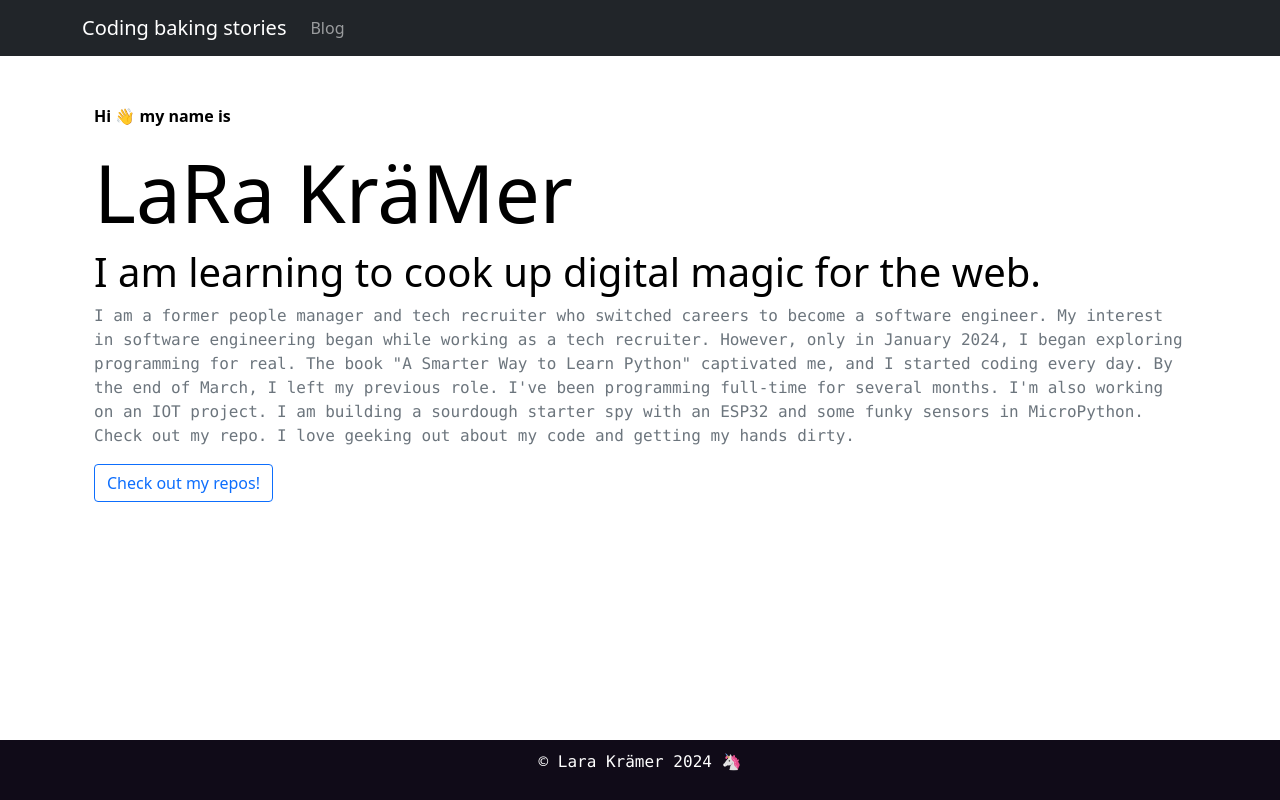
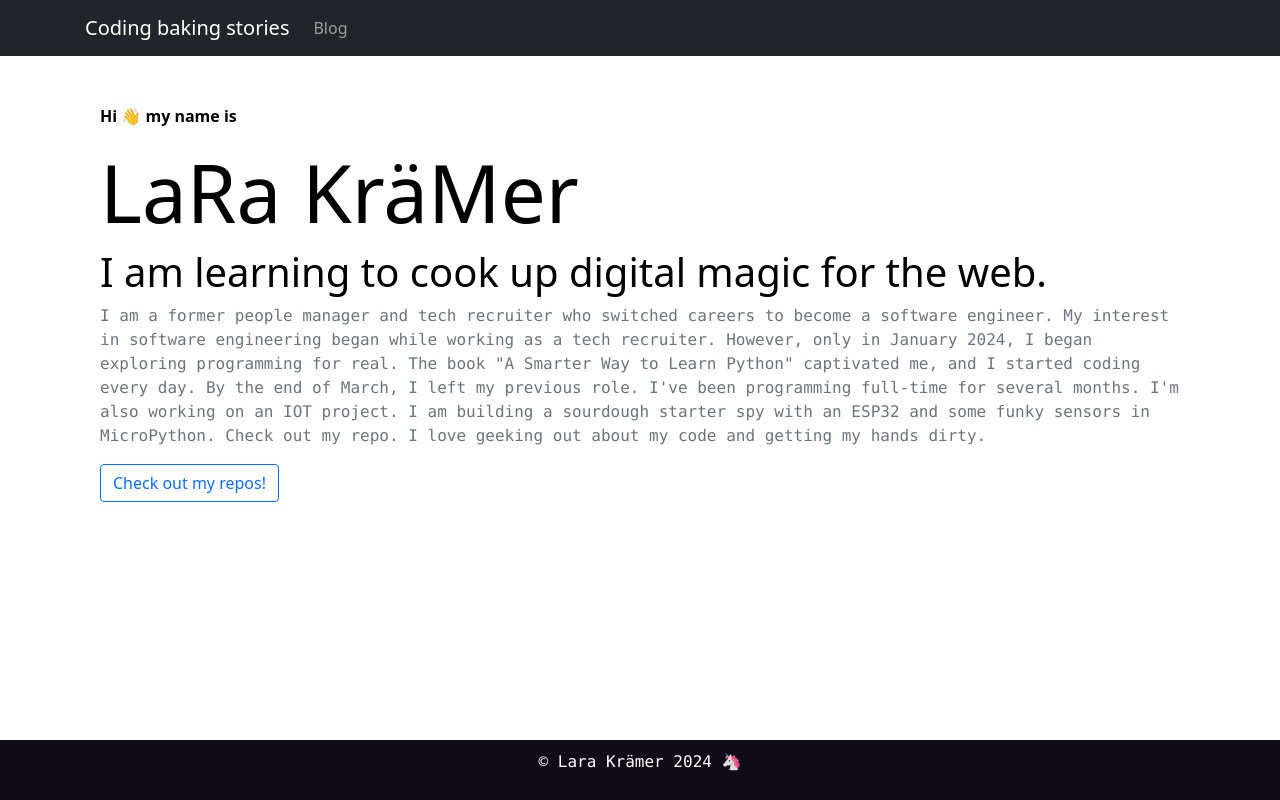
Before and after one commit to LaraKraemer/portfolio-blog, a Django app: page / in a window 1280 px wide. Run offline with Django 3.2, Linux system fonts and the light colour scheme; some libraries are stand-ins or nearby versions.

Commit message:
Correct width, footer

```diff
--- a/personal_blog/static/css/personal_blog.css
+++ b/personal_blog/static/css/personal_blog.css
@@ -5,11 +5,11 @@
 body, html {
     display: flex;
     flex-direction: column;
+    height:100%;
     margin: 0;
-    height:100%;
 }
 
-main {
+.container {
     flex: 1;
     width: 100%;
     padding-right: 15px;
@@ -40,9 +40,8 @@
 }
 
 footer {
-    display: flex;
-    align-items: flex-end;
     justify-content: center;
     background-color: #100b18;
     padding: 10px;
+    width: 100%;
 }
--- a/personal_blog/templates/personal_blog/base.html
+++ b/personal_blog/templates/personal_blog/base.html
@@ -3,7 +3,7 @@
 <html>
     <head>
         <meta charset="UTF-8">
-        <meta name="viewport" content="width=device-width, initial-scale=1">
+        <meta name="viewport" content="width=device-width, initial-scale=1.0">
         <title>Coding baking stories</title>
         <link rel="stylesheet" href="https://cdn.jsdelivr.net/npm/bootstrap@5.1.3/dist/css/bootstrap.min.css" integrity="sha384-1BmE4kWBq78iYhFldvKuhfTAU6auU8tT94WrHftjDbrCEXSU1oBoqyl2QvZ6jIW3" crossorigin="anonymous">
         <link rel="stylesheet" href="{% static 'css/personal_blog.css' %}">
```
